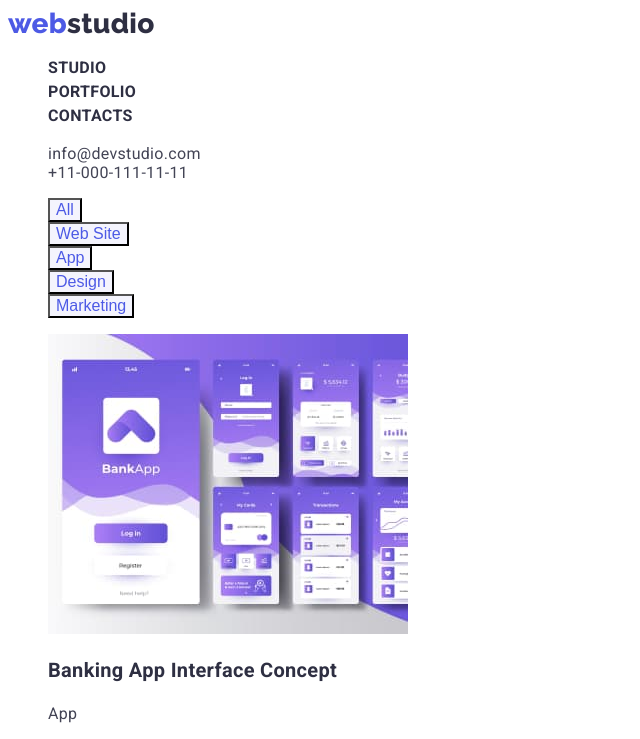
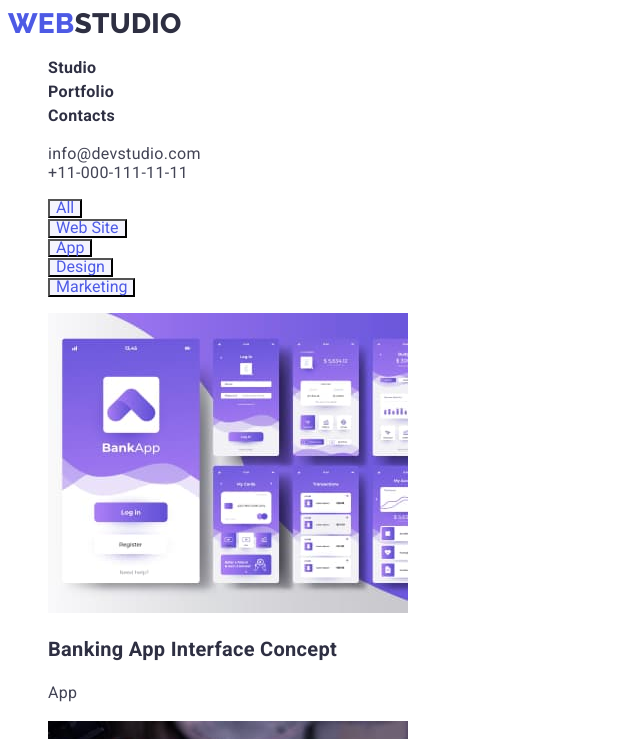
Before and after one commit to godinetcKirill/godinetcKirill-goit-markup-hw-02, a plain HTML site: page portfolio.html in a window 1280 px wide. Shown: the top 739 px of the page, without its empty margins (0-640 px from the left). Drawn offline with Linux system fonts and the light colour scheme.

Commit message:
resp homwork 2

```diff
--- a/css/style.css
+++ b/css/style.css
@@ -15,12 +15,11 @@
     --portfolio-button:#F4F4FD;
 }
 body {
-
+font-family: Roboto, serif;
     background-color: var(--primary-bg-color);
     color: var(--primary-text-color);
-    font-family: 'Roboto', serif;
-    letter-spacing:0.02em;
-    font-size: 16px;
+    letter-spacing: 0.02em;
+
 }
 
 
@@ -28,15 +27,17 @@ body {
 /* logo */
 .logo {
     color: var(--accent-color);
-    font-family: 'Raleway', sans-serif;
+    font-family: Raleway, sans-serif;
     font-size: 28px;
     line-height: 1.14;
     text-decoration: none;
+    text-transform: uppercase;
 }
 .logo-studio{
     color:var(--title-text-color);
 }
 .foot-logo{
+    text-transform: uppercase;
     color: var(--primary-white-color)
 }
 
@@ -54,7 +55,7 @@ body {
         font-size: 16px;
         line-height: 1.5;
         text-decoration: none;
-        text-transform: uppercase;
+
 }
 
 .site-nav a:hover,
@@ -139,6 +140,10 @@ text-align: center;
         letter-spacing: 0.02em;
 
 }
+.team-title{
+    font-size: 36px;
+
+}
 
 .tital-descr{
     color: var(--primary-text-color);
@@ -174,7 +179,7 @@ text-align: center;
 
   /* button main page*/
 .button {
-    font-family: 'Roboto' serif;
+    font-family: Roboto, serif;
     color: var(--primary-white-color);
     background-color: var(--button-bg-color);
 
@@ -184,6 +189,8 @@ text-align: center;
 }
 
 .hero-button{
+    font-family: Roboto, serif;
+    font-size: 16px;
     color: var(--primary-white-color);
     background-color: var(--accent-color);
     cursor: pointer;
@@ -201,12 +208,14 @@ text-align: center;
 
 /* portfolio button */
 
-    .main-button{
+    .main-buttons{
+        font-family: Roboto, serif;
         list-style: none;
     }
    .site-buttons{
-        font-family: 'Roboto' serif;
+        font-family: Roboto, serif;
         font-size: 16px;
+        line-height: 0.8;
         cursor: pointer;
         color: var(--accent-color);
         background-color: var(--portfolio-button);
--- a/portfolio.html
+++ b/portfolio.html
@@ -29,7 +29,7 @@
            <main>
         <section class="main-section">
                <h2 class="visually-hidden">Buttons</h2>
-                <ul class="main-button">
+                <ul class="main-buttons">
                     <li><button type="button" class="site-buttons">All</button></li>
                     <li><button type="button" class="site-buttons">Web Site</button></li>
                     <li><button type="button" class="site-buttons">App</button></li>
```
